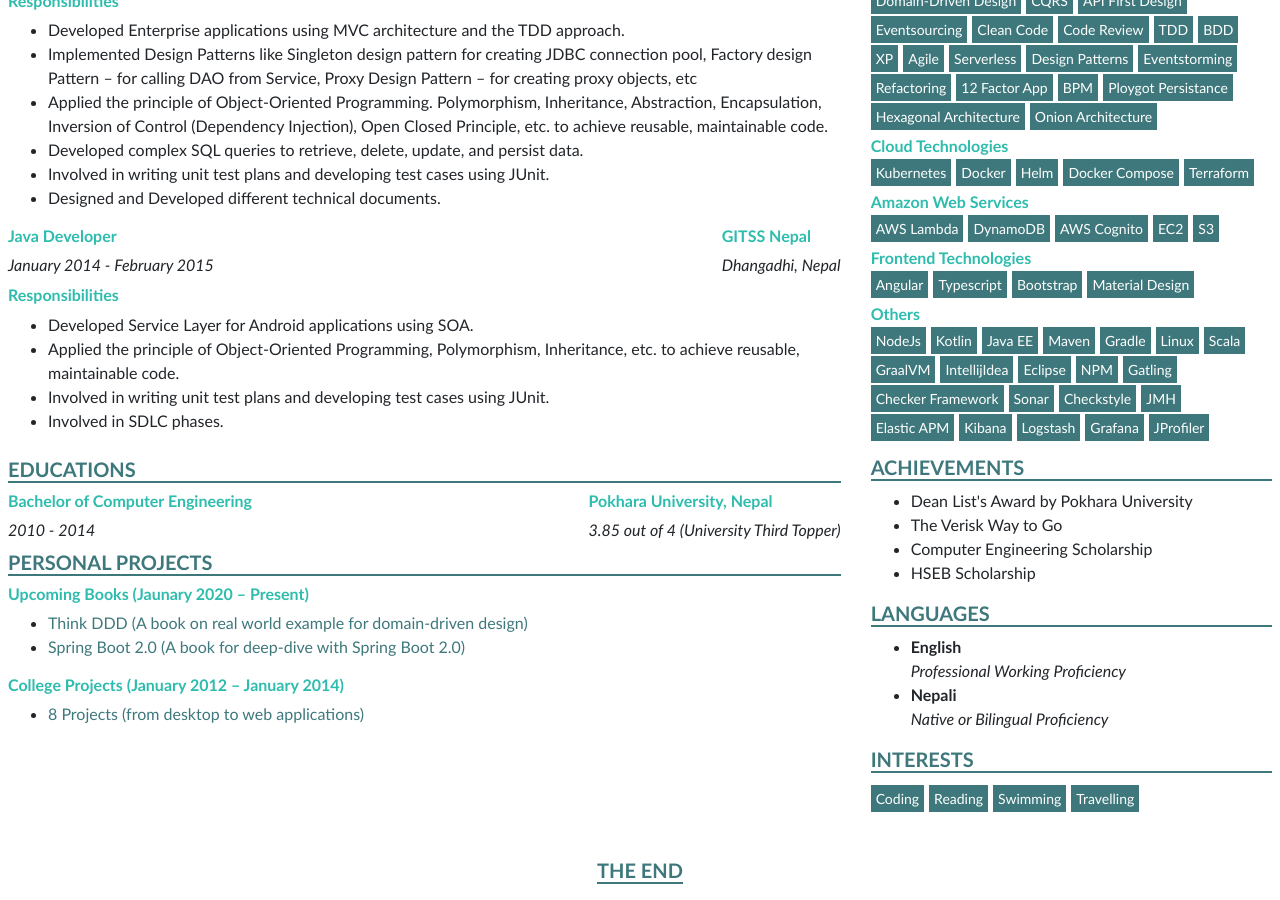
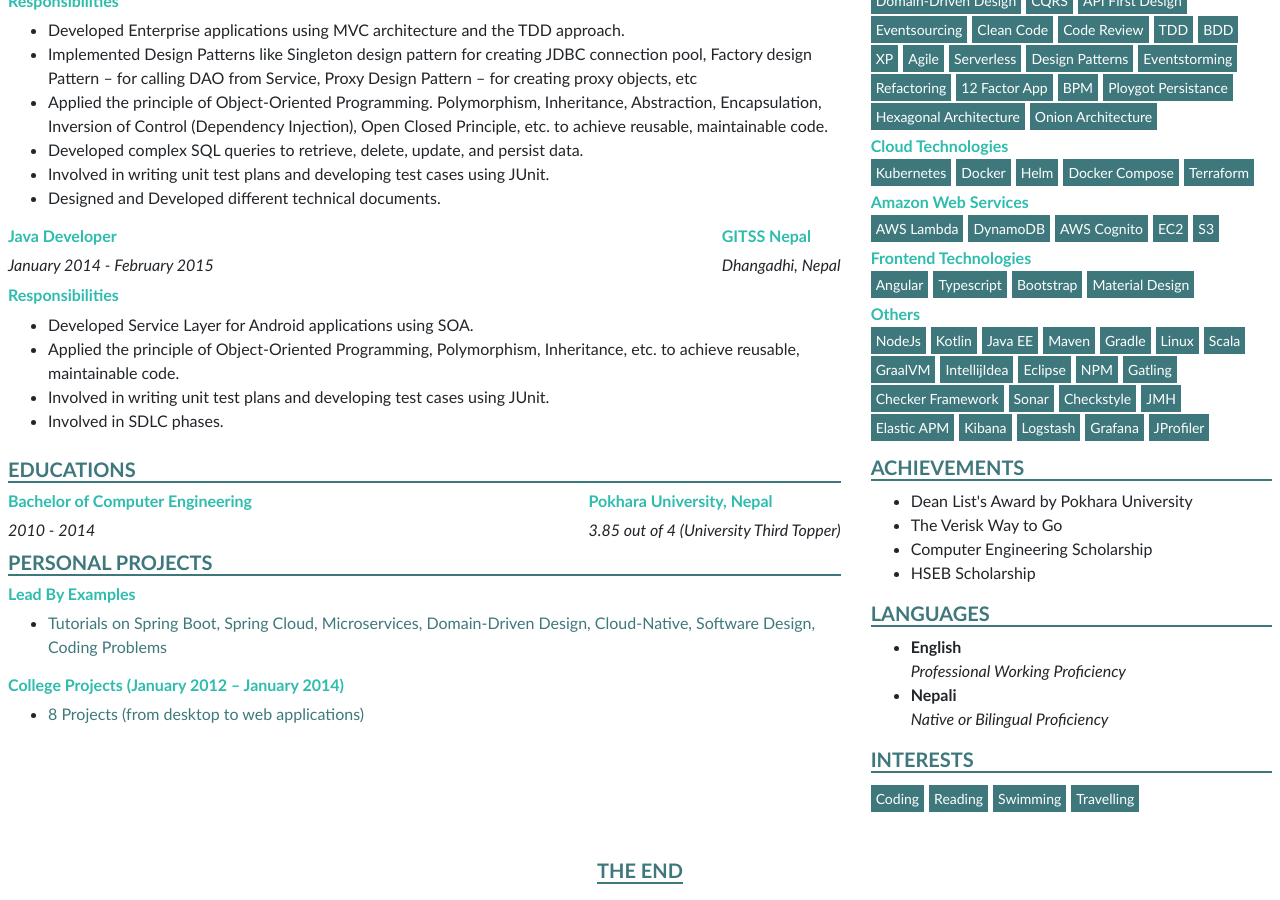
Before and after one commit to BhuwanUpadhyay/cv, a Jekyll site: the page built from index.markdown, in a window 1280 px wide and 900 px high, scrolled down 950 px. Built offline with Jekyll 4.4.1, drawn with Linux system fonts in a browser that asks for light colours; nearby versions of some CDN libraries.

Commit message:
ci: deployment

```diff
--- a/_data/cv.yml
+++ b/_data/cv.yml
@@ -215,16 +215,16 @@
   - Swimming
   - Travelling
 projects:
-  - title: Upcoming Books (Jaunary 2020 – Present)
+  # - title: Upcoming Books (Jaunary 2020 – Present)
+  #   links:
+  #     - title: Think DDD (A book on real world example for domain-driven design)
+  #       href: https://bhuwanupadhyay.gitbook.io/think-ddd/
+  #     - title: Spring Boot 2.0 (A book for deep-dive with Spring Boot 2.0)
+  #       href: https://bhuwanupadhyay.gitbook.io/spring-boot-2-0/
+  - title: Lead By Examples
     links:
-      - title: Think DDD (A book on real world example for domain-driven design)
-        href: https://bhuwanupadhyay.gitbook.io/think-ddd/
-      - title: Spring Boot 2.0 (A book for deep-dive with Spring Boot 2.0)
-        href: https://bhuwanupadhyay.gitbook.io/spring-boot-2-0/
-  # - title: Practical Microservice Architecture Practices (May 2020 - Present)
-  #   links:
-  #     - title: Retail Management System
-  #       href: https://cloud-rtms.github.io/
+      - title: Tutorials on Spring Boot, Spring Cloud, Microservices, Domain-Driven Design, Cloud-Native, Software Design, Coding Problems
+        href: https://bhuwanupadhyay.github.io/blog/
   - title: College Projects (January 2012 – January 2014)
     links:
       - title: 8 Projects (from desktop to web applications)
```
Also changed, not shown: 1 other file.
